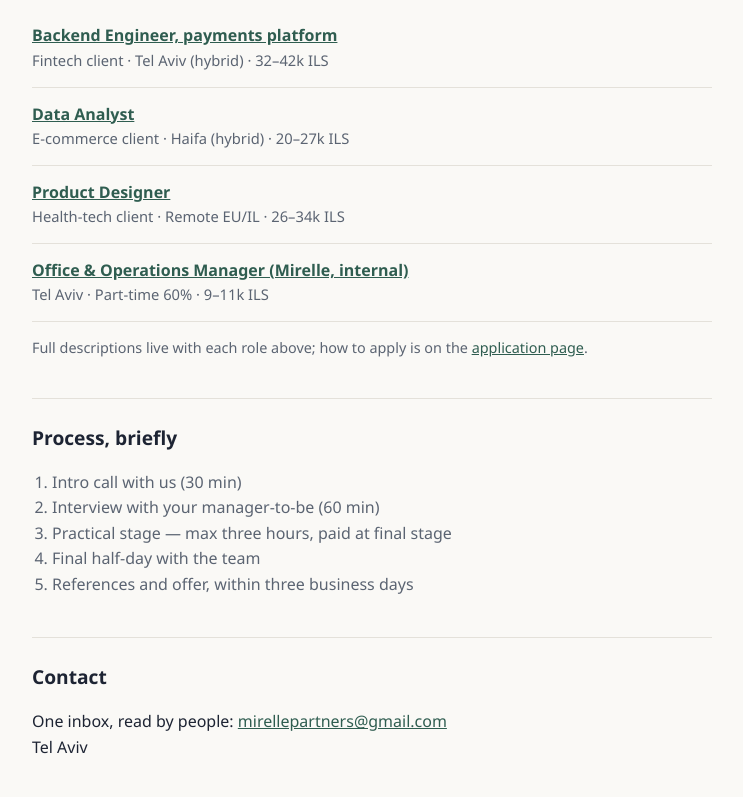
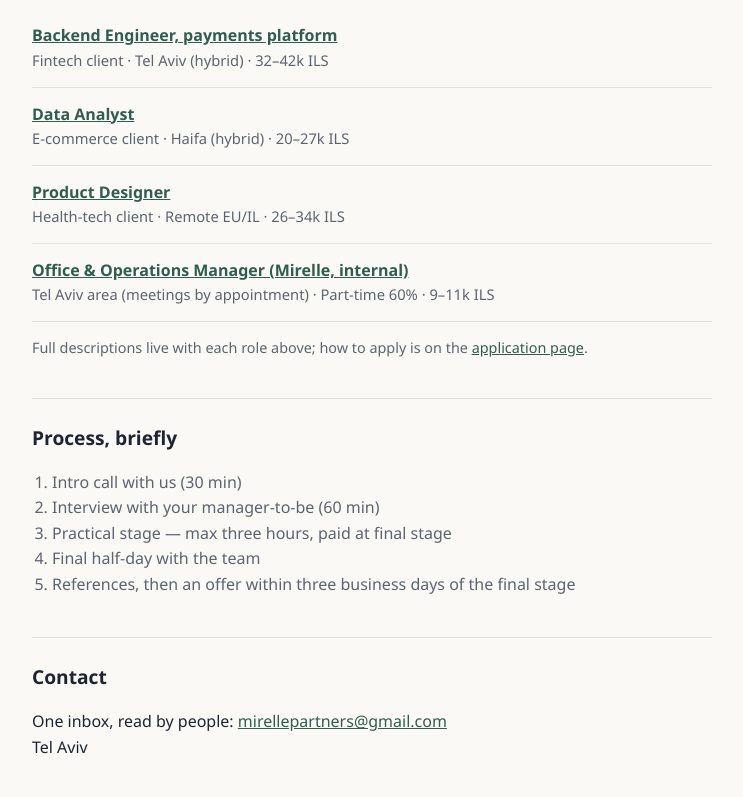
Before and after one commit to itamar-halevi/careers, a plain HTML site: page docs/index.html in a window 1280 px wide. Shown: the part 367-1164 px from the top of the page, without its empty margins (268-1011 px from the left). Drawn offline with Linux system fonts and the light colour scheme.

Commit message:
Align ops location and offer wording across site and README

```diff
--- a/docs/index.html
+++ b/docs/index.html
@@ -43,7 +43,7 @@
         </li>
         <li>
           <strong><a href="./roles/office-operations-manager.md">Office &amp; Operations Manager (Mirelle, internal)</a></strong>
-          <span>Tel Aviv · Part-time 60% · 9–11k ILS</span>
+          <span>Tel Aviv area (meetings by appointment) · Part-time 60% · 9–11k ILS</span>
         </li>
       </ul>
       <p class="note">Full descriptions live with each role above; how to apply
@@ -57,7 +57,7 @@
         <li>Interview with your manager-to-be (60 min)</li>
         <li>Practical stage — max three hours, paid at final stage</li>
         <li>Final half-day with the team</li>
-        <li>References and offer, within three business days</li>
+        <li>References, then an offer within three business days of the final stage</li>
       </ol>
     </section>
 
```
Also changed, not shown: 1 other file.
